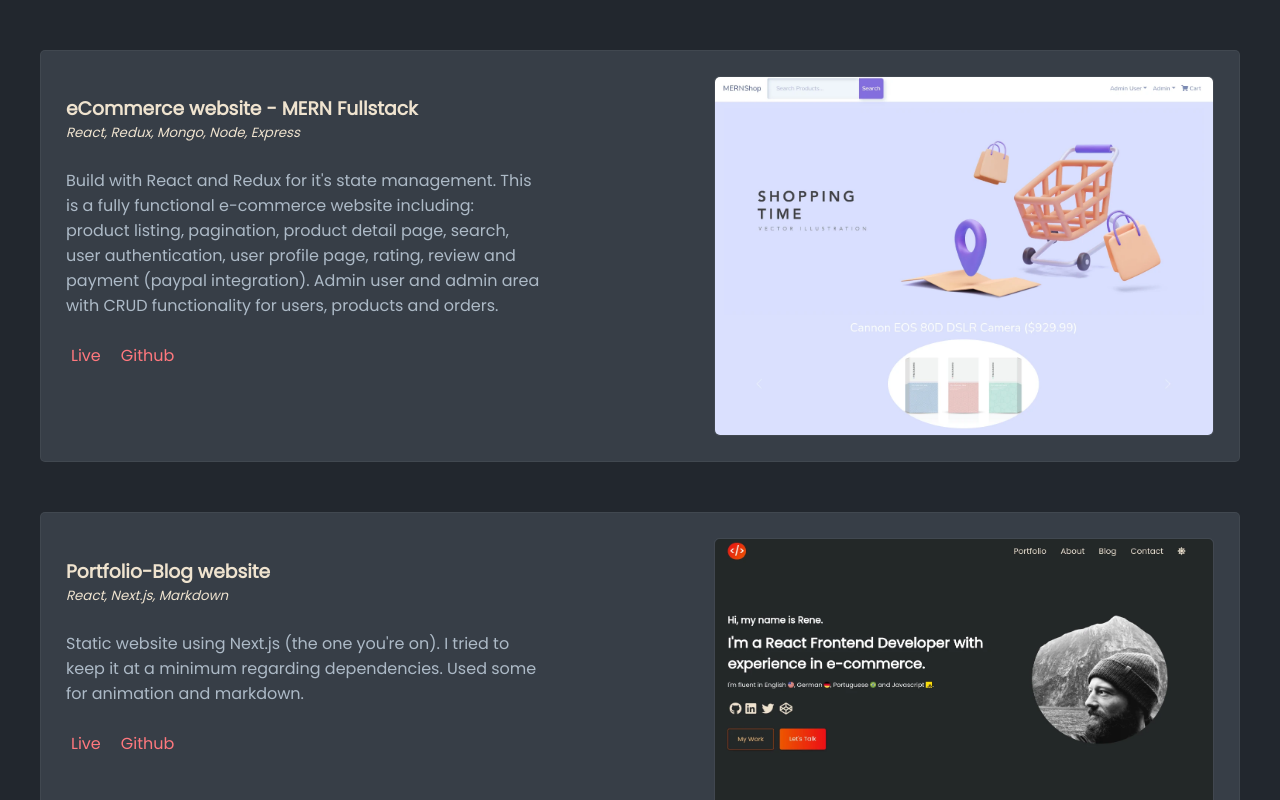
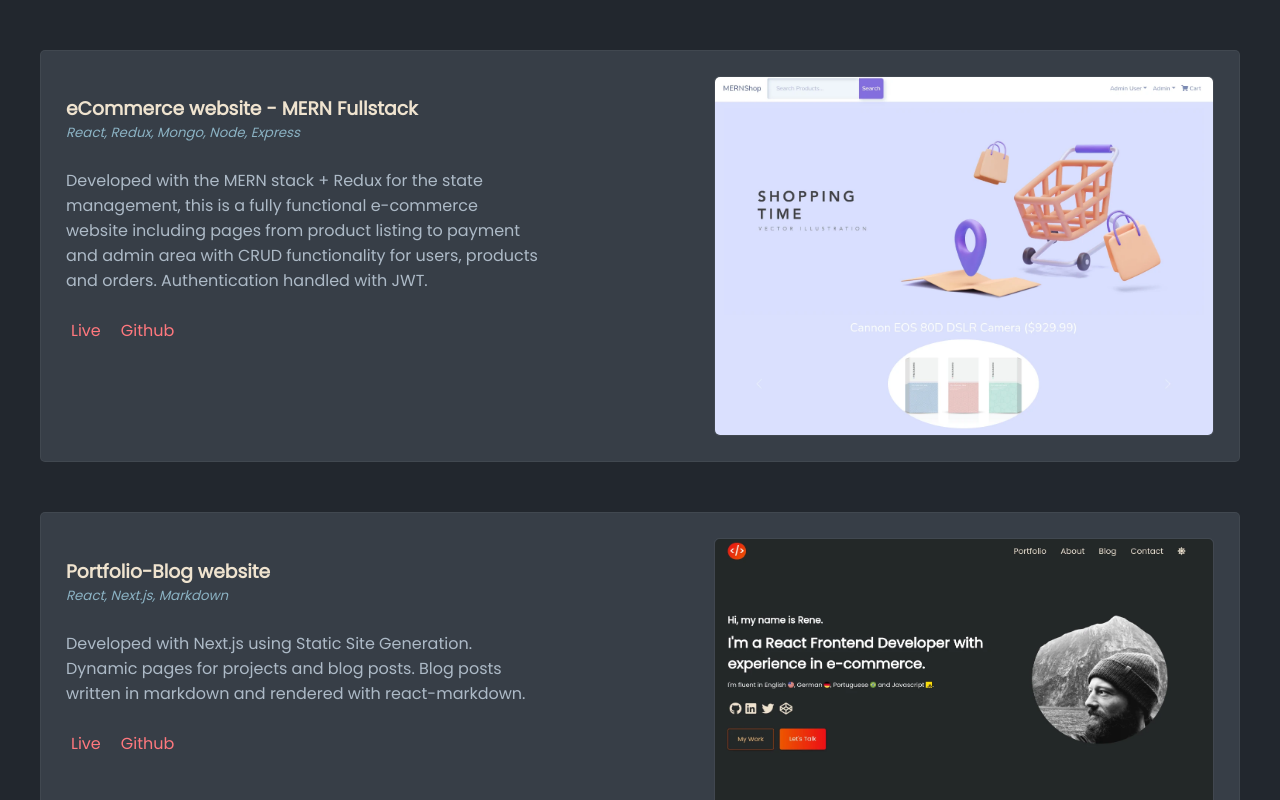
Before and after one commit to renebitter/portfolio, a Next.js app: page / in a window 1280 px wide. Shown: the part 1040-1840 px from the top of the page. Built offline with nearby package versions, Linux system fonts and the light colour scheme; some icons are missing.

Commit message:
Fix CSS; Update description

```diff
--- a/components/home/footer.module.scss
+++ b/components/home/footer.module.scss
@@ -1,6 +1,6 @@
 .footer {
   background-image: linear-gradient(
-    90deg,
+    310deg,
     var(--gradient-primary),
     var(--gradient-secondary)
   );
--- a/components/home/hero.module.scss
+++ b/components/home/hero.module.scss
@@ -22,8 +22,12 @@
       i {
         font-size: 2rem;
         margin: 0 5px;
-        color: var(--text-secondary);
+        color: var(--text-tertiary);
         filter: drop-shadow(0 1px 1px rgb(0 0 0 / 14%));
+
+        &:hover {
+          color: var(--text-secondary);
+        }
       }
     }
     .ctaButtons {
--- a/components/home/portfolio.module.scss
+++ b/components/home/portfolio.module.scss
@@ -17,7 +17,7 @@
 
     small {
       font-style: italic;
-      color: var(--text-secondary);
+      color: var(--text-tertiary);
     }
 
     .description {
--- a/components/home/portfolioGallery.module.scss
+++ b/components/home/portfolioGallery.module.scss
@@ -21,15 +21,23 @@
     background-color: var(--background-card);
     border: 1px solid var(--border-card); //rgb(93, 101, 105) #cecece
     margin-bottom: 25px;
+    display: flex;
+    flex-direction: column;
+    min-height: 260px;
 
     h4 {
       margin: 0;
       color: var(--text-secondary);
     }
 
+    small {
+      color: var(--text-tertiary);
+    }
+
     .portfolioLinks {
       display: flex;
       flex-direction: row;
+      margin-top: auto;
 
       a {
         margin-right: 15px;
@@ -61,7 +69,7 @@
 
     .gallery {
       display: grid;
-      grid-template-columns: repeat(3, 1fr);
+      grid-template-columns: repeat(2, 1fr);
       grid-gap: 25px;
     }
 
--- a/components/layout/navbar.module.scss
+++ b/components/layout/navbar.module.scss
@@ -17,7 +17,7 @@
     color: #fff;
     font-weight: bold;
     background-image: linear-gradient(
-      311deg,
+      310deg,
       var(--gradient-primary),
       var(--gradient-secondary)
     );
--- a/components/posts/post-detail/postContent.module.scss
+++ b/components/posts/post-detail/postContent.module.scss
@@ -34,6 +34,10 @@
     margin-bottom: 50px;
   }
 
+  pre {
+    font-size: 0.8rem;
+  }
+
   @media only screen and (min-width: 768px) {
     padding: 100px 25px;
     .container {
--- a/components/posts/postItem.module.scss
+++ b/components/posts/postItem.module.scss
@@ -4,14 +4,27 @@
   background-color: var(--background-card);
   border: 1px solid var(--border-card);
   margin-bottom: 25px;
+  display: flex;
+  flex-direction: column;
+  min-height: 260px;
 
   h4 {
     margin: 0;
     color: var(--text-secondary);
   }
 
-  a {
-    color: var(--accent);
+  time {
+    color: var(--text-tertiary);
+  }
+
+  .cardAction {
+    display: flex;
+    flex-direction: row;
+    margin-top: auto;
+
+    a {
+      color: var(--accent);
+    }
   }
 }
 
--- a/data/projects.json
+++ b/data/projects.json
@@ -3,7 +3,7 @@
     "_id": "1",
     "title": "eCommerce website - MERN Fullstack",
     "subtitle": "React, Redux, Mongo, Node, Express",
-    "description": "Build with React and Redux for it's state management. This is a fully functional e-commerce website including: product listing, pagination, product detail page, search, user authentication, user profile page, rating, review and payment (paypal integration). Admin user and admin area with CRUD functionality for users, products and orders.",
+    "description": "Developed with the MERN stack + Redux for the state management, this is a fully functional e-commerce website including pages from product listing to payment and admin area with CRUD functionality for users, products and orders. Authentication handled with JWT.",
     "liveLink": "https://mernshop-99.herokuapp.com/",
     "githubLink": "https://github.com/renebitter/mernshop",
     "image": "mernshop.webp",
@@ -13,7 +13,7 @@
     "_id": "2",
     "title": "Portfolio-Blog website",
     "subtitle": "React, Next.js, Markdown",
-    "description": "Static website using Next.js (the one you're on). I tried to keep it at a minimum regarding dependencies. Used some for animation and markdown. ",
+    "description": "Developed with Next.js using Static Site Generation. Dynamic pages for projects and blog posts. Blog posts written in markdown and rendered with react-markdown.",
     "liveLink": "https://nextjs-blog-renebitter.vercel.app/",
     "githubLink": "https://github.com/renebitter/nextjs-blog",
     "image": "portfolio.webp",
@@ -22,7 +22,7 @@
   {
     "_id": "3",
     "title": "eCommerce website - Next.js and Typescript",
-    "subtitle": "React, Typescript, Next.js, Redux, Mongo, Node, Express, Contentful ",
+    "subtitle": "React, Typescript, Next.js, Mongo, Node, Express, Contentful ",
     "description": "Current project under development.",
     "image": "project01.jpg",
     "isFeatured": true
--- a/styles/globals.scss
+++ b/styles/globals.scss
@@ -3,32 +3,34 @@
   --background-card: #ffffff;
   --text-primary: black;
   --text-secondary: #6e6d7a;
+  --text-tertiary: #8bb2c3;
   --accent: #f4494e;
   --transparent-primary: #fffffff2;
   --transparent-secondary: #fffffffc;
   --border: #f8f8f8;
   --border-light: #6464640d;
   --border-card: #cecece;
-  --button-color: #fd814d;
-  --button-border: #fd814d;
-  --gradient-primary: #ff8d4d;
-  --gradient-secondary: #f4494e;
+  --button-color: #687886;
+  --button-border: #687886;
+  --gradient-primary: #687886;
+  --gradient-secondary: #aab8c5;
 }
 [data-theme='dark'] {
   --background: #22272e;
   --background-card: #373e47;
   --text-primary: #adbac7;
   --text-secondary: #efe3cf;
+  --text-tertiary: #8bb2c3;
   --accent: #ff787e;
   --transparent-primary: #2d333bed;
   --transparent-secondary: #242729fc;
   --border: #4b5154;
   --border-light: #ffffff0d;
   --border-card: #4b5154;
-  --button-color: #ffc478;
-  --button-border: #e74703;
-  --gradient-primary: #ed5600;
-  --gradient-secondary: #ec0f15;
+  --button-color: #efe3cf;
+  --button-border: #687886;
+  --gradient-primary: #687886;
+  --gradient-secondary: #aab8c5;
 }
 
 html,
@@ -90,7 +92,7 @@ button {
 .btn-filled {
   color: #fff;
   background-image: linear-gradient(
-    90deg,
+    310deg,
     var(--gradient-primary),
     var(--gradient-secondary)
   );
```
